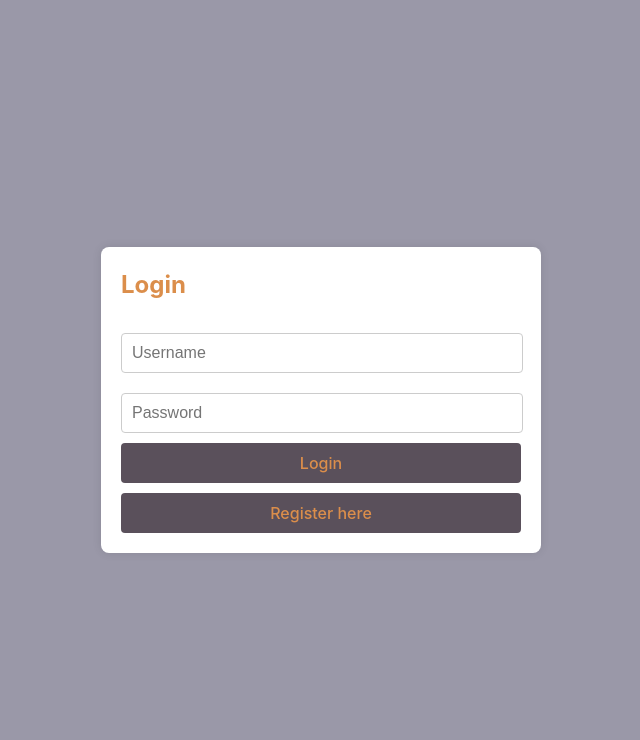
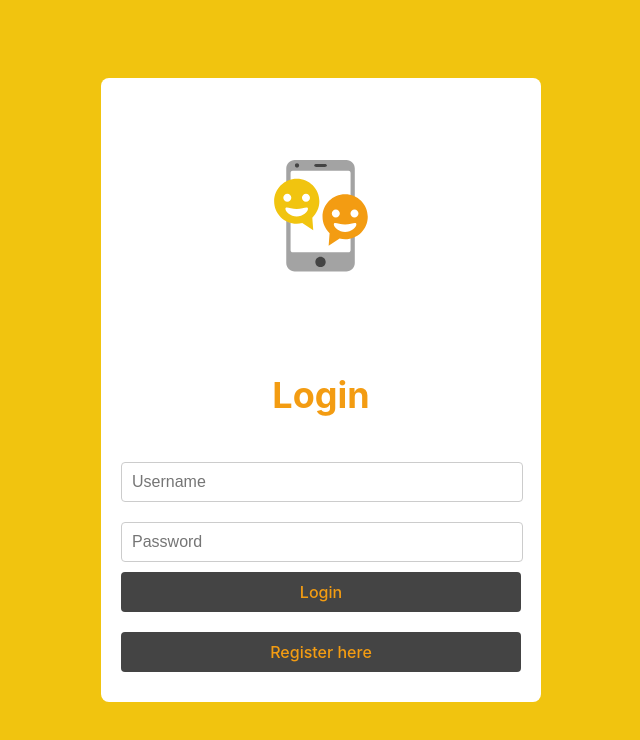
Before and after one commit to Hassvanee/fwk23s_chatify, a React (Vite) app: page /login in a window 1280 px wide. Shown: the top 740 px of the page, without its empty margins (319-959 px from the left). Built offline with nearby package versions, Linux system fonts and the light colour scheme.

Commit message:
login sida

```diff
--- a/src/components/Chat.css
+++ b/src/components/Chat.css
@@ -94,3 +94,18 @@
 .message-form button:hover {
     background-color: #45a049;
 }
+
+/* Delete button styling */
+.delete-button {
+    background-color: transparent;
+    border: none;
+    color: #e53935;
+    font-size: 18px;
+    cursor: pointer;
+    margin-left: 10px; /* Se till att knappen inte hamnar på samma plats som texten */
+    align-self: flex-end; /* Placera knappen längst till höger på egna meddelanden */
+}
+
+.delete-button:hover {
+    color: #c62828;
+}
--- a/src/components/Chat.jsx
+++ b/src/components/Chat.jsx
@@ -16,7 +16,7 @@ const Chat = () => {
       userId: 0,
       text: 'Hej!',
       createdAt: '2024-08-15T11:19:56.240Z',
-      avatar: 'https://i.pravatar.cc/100?img=17',
+      avatar: 'https://i.pravatar.cc/100?img=14',
       username: 'Hasse',
     },
     {
--- a/src/components/Login.css
+++ b/src/components/Login.css
@@ -5,28 +5,33 @@ html, body {
     justify-content: center;
 }
 
+
 .login-container {
     display: flex;
     justify-content: center;
     align-items: center;
     height: 100vh;
+}
 
+h2 {
+text-align: center;
 }
 
 .login-form {
     background-color: #ffffff;
     border-radius: 8px;
-    box-shadow: 0 0 10px rgba(0, 0, 0, 0.1);
     padding: 20px;
     width: 100%;
     max-width: 400px;
+    display: flex;
+    flex-direction: column;
 
 }
 
-.login-form h2 {
+.login-form {
     margin: 0 0 20px;
     font-size: 24px;
-    color: #DB8E4B;
+    color: #F39C12;
 }
 
 .login-form input {
@@ -41,8 +46,8 @@ html, body {
 .login-form button {
     width: 100%;
     padding: 10px;
-    background-color:#5A505B;
-    color: #DB8E4B;
+    background-color: #444444;
+    color: #F39C12;
     border: none;
     border-radius: 4px;
     font-size: 16px;
@@ -50,7 +55,7 @@ html, body {
 }
 
 .login-form button:hover {
-    background-color: #9A98A8;
+    background-color: #A3A3A3;
 }
 
 .login-form p {
@@ -64,7 +69,7 @@ html, body {
     width: 100%;
     padding: 10px;
     margin-top: 10px;
-    background-color: #6c757d;
+    background-color: rgba(211, 211, 211, 0.73);
     color: #ffffff;
     border: none;
     border-radius: 4px;
@@ -118,3 +123,35 @@ html, body {
         transform: scale(1);
     }
 }
+.chat-image {
+    width: 100%;
+    max-width: 300px; /* Gör bilden responsiv */
+    margin: 20px auto;
+    display: block;
+}
+.login-container {
+    display: flex;
+    justify-content: center;
+    align-items: center;
+    min-height: 100vh; /* Gör sidan centrerad vertikalt */
+    padding: 20px;
+}
+
+.form-wrapper {
+    display: flex;
+    align-items: center;
+    max-width: 800px;
+    margin: auto;
+}
+
+.chat-image {
+    width: 200px; /* Justera bildens bredd */
+    height: auto; /* Behåll proportionerna */
+}
+
+
+
+.login-form input,
+.login-form button {
+    margin-bottom: 10px; /* Lägg utrymme mellan input och knappar */
+}
--- a/src/components/Login.jsx
+++ b/src/components/Login.jsx
@@ -58,11 +58,12 @@ const Login = ({ setToken }) => {
             const csrfToken = await getCSRFToken();
             const response = await loginUser(username, password, csrfToken);
             if (response && response.token) {
+                const decodedToken = JSON.parse(atob(response.token.split('.')[1]));
                 localStorage.setItem('token', response.token);
-                localStorage.setItem('userId', response.userId);
-                localStorage.setItem('userName', response.username);
-                localStorage.setItem('email', response.email);
-                localStorage.setItem('avatar', response.avatar);
+                localStorage.setItem('userId', decodedToken.id);
+                localStorage.setItem('userName', decodedToken.user);
+                localStorage.setItem('email', decodedToken.email);
+                localStorage.setItem('avatar', decodedToken.avatar);
 
                 setToken(response.token);
                 setShowSuccess(true);
@@ -82,6 +83,7 @@ const Login = ({ setToken }) => {
     };
 
     return (
+
             <div className="login-container">
                 {showSuccess && (
                     <div className="overlay">
@@ -91,8 +93,15 @@ const Login = ({ setToken }) => {
                     </div>
                 )}
 
+
+
+                <div className="form-wrapper">
                     <form onSubmit={handleLogin} className="login-form">
+                    <div className="image-wrapper">
+                    <img src="src/assets/icon-start.svg" alt="Chat illustration" className="chat-image" />
+                </div>
                         <h2>Login</h2>
+                        <div className="input-group">
                             <input
                                 type="text"
                                 placeholder="Username"
@@ -107,6 +116,7 @@ const Login = ({ setToken }) => {
                                 onChange={(e) => setPassword(e.target.value)}
                                 required
                             />
+                        </div>
                         <button type="submit">Login</button>
                         {error && <p className="error">{error}</p>}
                         <button type="button" onClick={handleRegisterRedirect} className="register-button">
@@ -114,6 +124,12 @@ const Login = ({ setToken }) => {
                         </button>
                     </form>
                 </div>
+            </div>
+
+
+
+
+
     );
 };
 
--- a/src/components/Register.css
+++ b/src/components/Register.css
@@ -25,7 +25,7 @@ html, body {
 .register-form h2 {
     margin: 0 0 20px;
     font-size: 24px;
-    color: #DB8E4B;
+    color: #F39C12;
 }
 
 .register-form input {
@@ -40,8 +40,8 @@ html, body {
 .register-form button {
     width: 100%;
     padding: 10px;
-    background-color:#5A505B;
-    color: #DB8E4B;
+    background-color:#444444;
+    color: #F39C12;
     border: none;
     border-radius: 4px;
     font-size: 16px;
@@ -49,7 +49,7 @@ html, body {
 }
 
 .register-form button:hover {
-    background-color:#9A98A8;
+    background-color:  #A3A3A3;
 }
 
 .register-form p {
@@ -69,7 +69,7 @@ html, body {
     width: 100%;
     padding: 10px;
     margin-top: 10px;
-    background-color: #6c757d;
+    background-color: #444444;
     color: #ffffff;
     border: none;
     border-radius: 4px;
@@ -79,5 +79,5 @@ html, body {
 }
 
 .login-button:hover {
-    background-color: #5a6268;
+    background-color:  #A3A3A3;
 }
--- a/src/components/Sidenav.css
+++ b/src/components/Sidenav.css
@@ -6,7 +6,7 @@
 .sidenav {
     width: 0;
     height: 100%;
-    background-color: #5A505B;
+    background-color: #444444;
     position: fixed;
     top: 0;
     left: 0;
@@ -23,7 +23,7 @@
 .hamburger-icon {
     font-size: 30px;
     cursor: pointer;
-    color: #DB8E4B;
+    color: #F39C12;
     position: fixed;
     top: 10px;
     left: 10px;
@@ -43,7 +43,7 @@
 .sidenav-nav ul li button {
     background-color: transparent;
     border: none;
-    color: #DB8E4B;
+    color: #F39C12;
     font-size: 18px;
     cursor: pointer;
     width: 100%;
@@ -52,7 +52,7 @@
 }
 
 .sidenav-nav ul li button:hover {
-    background-color: #9A98A8;
+    background-color: #A3A3A3;
     color: #f1f1f1;
 }
 
--- a/src/index.css
+++ b/src/index.css
@@ -28,7 +28,7 @@ body {
   place-items: center;
   min-width: 320px;
   min-height: 100vh;
-  background-color: #9A98A8;
+  background-color: #F1C40F;
 }
 
 h1 {
@@ -51,7 +51,7 @@ button {
 @media (prefers-color-scheme: light) {
   :root {
     color: #213547;
-    background-color: #9A98A8;
+    background-color: #F1C40F;
   }
   a:hover {
     color: #747bff;
```
Also changed, not shown: src/assets/icon-start.svg (added). Lines whose indentation alone changed are shown as unchanged.
